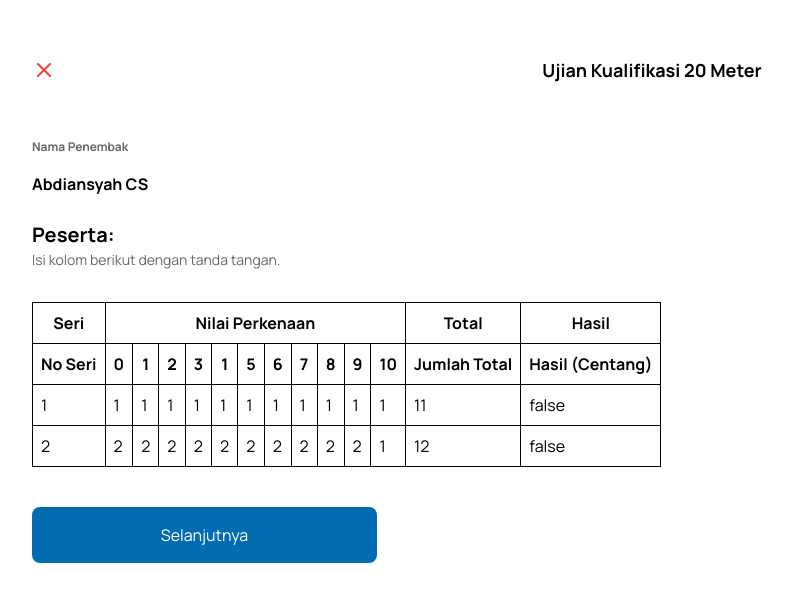
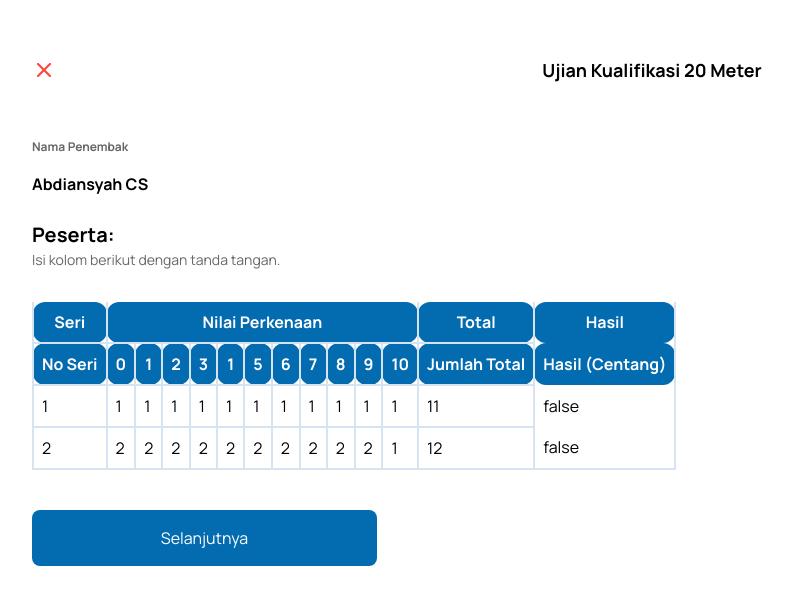
Before and after one commit to zidane-arkan/perbakin-pwa, a React (Vite) app: page /kualifikasi_form in a window 1280 px wide. Shown: the top 604 px of the page, without its empty margins (0-793 px from the left). Built offline with nearby package versions, Linux system fonts and the light colour scheme.

Commit message:
Update Kualifikasi form table V1.5

```diff
--- a/src/layout/tabel/form/Kualifikasi.tsx
+++ b/src/layout/tabel/form/Kualifikasi.tsx
@@ -12,25 +12,44 @@ const Styles = styled.div`
   overflow : scroll;
   table {
     border-spacing: 0;
-    border: 1px solid black;
-    border-radius : 12px
+    border-right: 2px solid #D5E4F0;
+    border-left: 2px solid #D5E4F0;
+    border-bottom: 2px solid #D5E4F0;
+    border-radius : 12px;
     tr {
       :last-child {
+        tr{
+          border-bottom: 0;
+        }
         td {
           border-bottom: 0;
         }
       }
     }
-
-    th,
+    thead{
+      color : white;
+      background-color : #036BB0;
+    }
+    th{
+      margin: 0;
+      padding: 0.5rem;
+      border-bottom: 2px solid #D5E4F0;
+      border-right: 2px solid #D5E4F0;
+      border-left: 2px solid #D5E4F0;
+      border-radius : 12px;
+      :last-child {
+          border-bottom: 0;
+      }
+    }
     td {
       margin: 0;
       padding: 0.5rem;
-      border-bottom: 1px solid black;
-      border-right: 1px solid black;
-
+      border-bottom: 2px solid #D5E4F0;
+      border-right: 2px solid #D5E4F0;
+      border-left: 2px solid #D5E4F0
+      border-radius : 12px;
       :last-child {
-        border-right: 0;
+          border-bottom: 0;
       }
 
       input {
```
